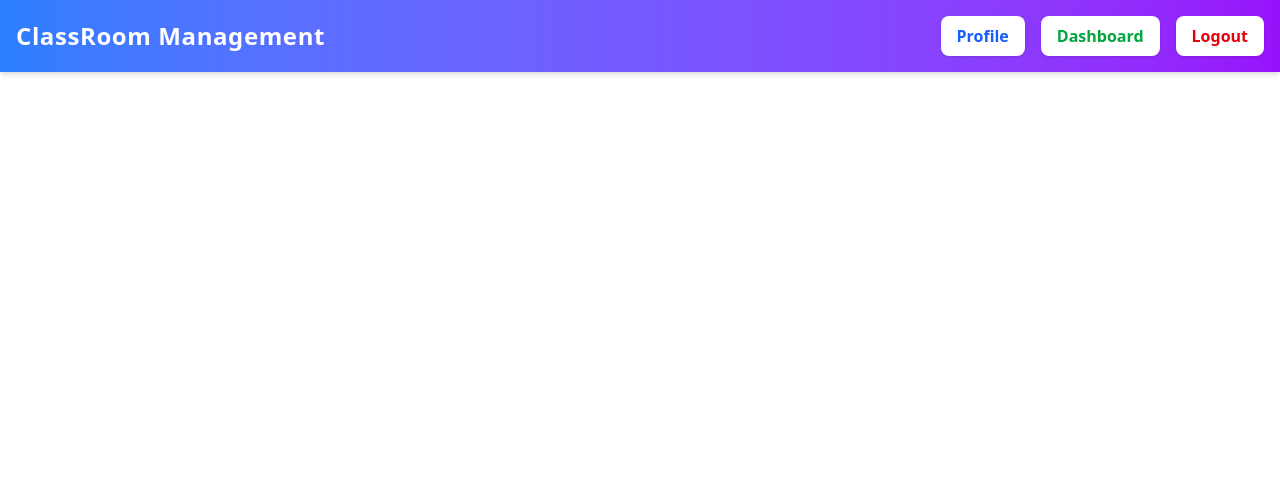
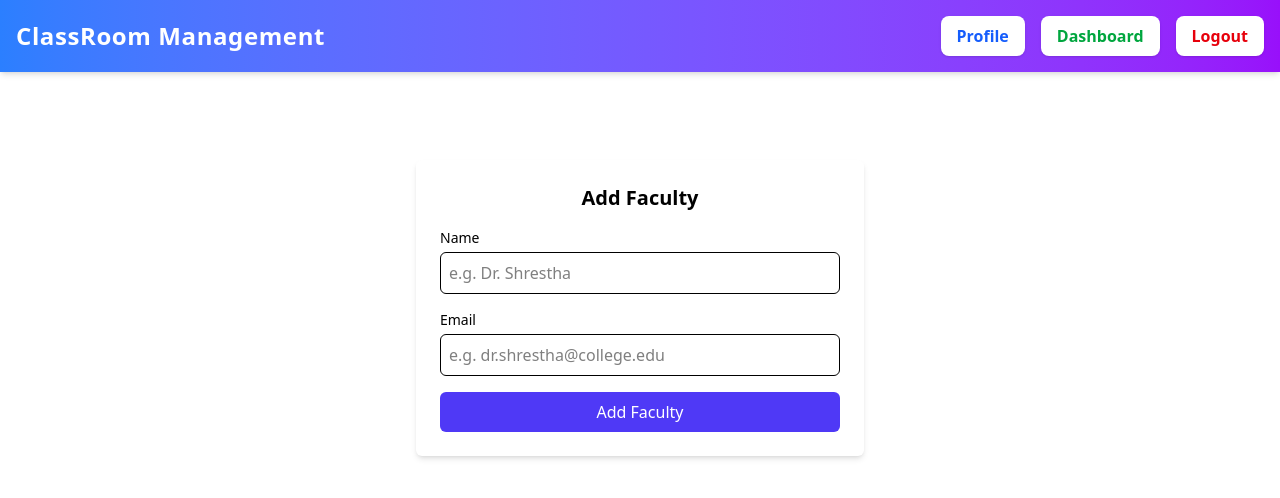
Before and after one commit to ShudarsanRegmi/ClassMgmtSysOS-, a React (Vite) app in the folder frontend-classmgmt/: page /faculties/register in a window 1280 px wide. Shown: the top 498 px of the page. Built offline with nearby package versions, Linux system fonts and the light colour scheme; no server answers; sample sign-in values are in the browser's storage.

Commit message:
Added front end component for adding a new facutly

```diff
--- a/frontend-classmgmt/src/App.jsx
+++ b/frontend-classmgmt/src/App.jsx
@@ -11,6 +11,7 @@ import Fileupload from "./components/Fileupload";
 import CRDashboard from "./pages/CR/CRDashboard";
 import AddClass from './pages/Class/AddClass';
 import AddSemester from "./pages/Sem/AddSemester";
+import CreateFaculty from "./pages/Faculties/CreateFaculty";
 import {useAuth} from "./context/AuthContext";
 
 import "./App.css";
@@ -112,7 +113,7 @@ function App() {
           </PrivateRoute>} />
           <Route path="/class/add" element={<PrivateRoute><AddClass /></PrivateRoute>} />
           <Route path="/sem/add" element={<PrivateRoute><AddSemester /></PrivateRoute>} />
-
+          <Route path="/faculties/register" element={<PrivateRoute><CreateFaculty /></PrivateRoute>} />
         </Routes>
       </main>
     </Router>
--- /dev/null
+++ b/frontend-classmgmt/src/pages/Faculties/CreateFaculty.jsx
@@ -0,0 +1,69 @@
+import React, { useState } from 'react';
+import axios from 'axios';
+
+const CreateFaculty = () => {
+  const [faculty, setFaculty] = useState({ name: '', email: '' });
+  const [msg, setMsg] = useState('');
+
+  const handleChange = (e) => {
+    setFaculty((prev) => ({ ...prev, [e.target.name]: e.target.value }));
+  };
+
+  const handleSubmit = async (e) => {
+    e.preventDefault();
+
+    try {
+      await axios.post('http://localhost:3001/api/admin/faculty/register', faculty); // adjust endpoint as per your route
+      setMsg('✅ Faculty added successfully!');
+      setFaculty({ name: '', email: '' });
+    } catch (err) {
+      console.error(err);
+      setMsg('❌ Failed to add faculty.');
+    }
+  };
+
+  return (
+    <div className="max-w-md mx-auto bg-white p-6 mt-10 shadow-md rounded-md">
+      <h2 className="text-xl font-semibold text-center mb-4">Add Faculty</h2>
+
+      {msg && <p className="text-center text-sm mb-3">{msg}</p>}
+
+      <form onSubmit={handleSubmit} className="space-y-4">
+        <div>
+          <label className="block text-sm font-medium mb-1">Name</label>
+          <input
+            type="text"
+            name="name"
+            value={faculty.name}
+            onChange={handleChange}
+            placeholder="e.g. Dr. Shrestha"
+            className="w-full p-2 border rounded-md"
+            required
+          />
+        </div>
+
+        <div>
+          <label className="block text-sm font-medium mb-1">Email</label>
+          <input
+            type="email"
+            name="email"
+            value={faculty.email}
+            onChange={handleChange}
+            placeholder="e.g. dr.shrestha@college.edu"
+            className="w-full p-2 border rounded-md"
+            required
+          />
+        </div>
+
+        <button
+          type="submit"
+          className="w-full bg-indigo-600 text-white py-2 rounded-md hover:bg-indigo-700"
+        >
+          Add Faculty
+        </button>
+      </form>
+    </div>
+  );
+};
+
+export default CreateFaculty;
--- a/frontend-classmgmt/src/pages/Sem/AddSemester.jsx
+++ b/frontend-classmgmt/src/pages/Sem/AddSemester.jsx
@@ -23,10 +23,10 @@ const AddSemester = () => {
 
     try {
       const res = await axios.post('http://localhost:3001/api/sem/create', formData);
-      setMessage('✅ Semester created successfully!');
+      setMessage('Semester created successfully!');
       setFormData({ name: '', semcode: '', year: '', classId: '' });
     } catch (err) {
-      setMessage('❌ Error creating semester. Check console for details.');
+      setMessage('Error creating semester. Check console for details.');
       console.error(err);
     }
   };
```
Also changed, not shown: frontend-classmgmt/src/components/Fileupload.jsx (line endings or trailing spaces).
